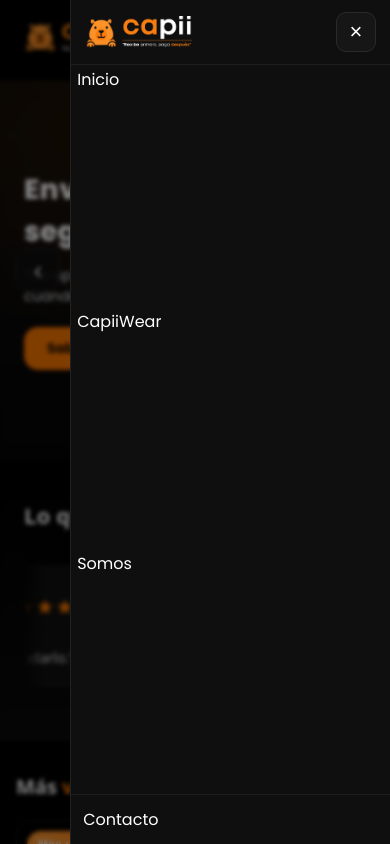
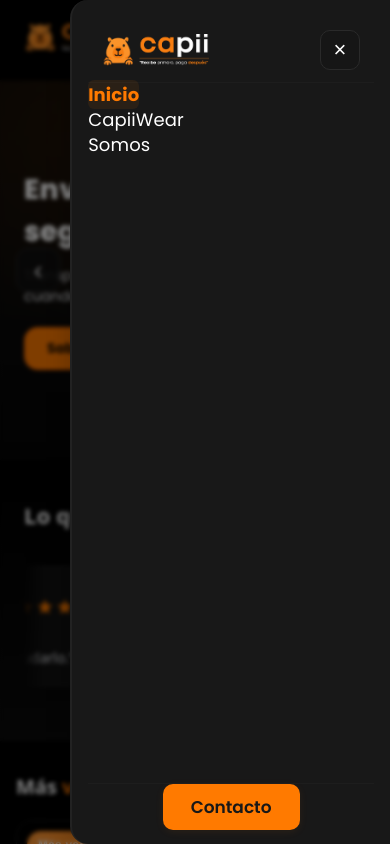
Before and after one commit to Mariosal-creator/capii, a Next.js app: page / in a window 390 px wide. Both pictures are taken after a click on the button 353 px from the left and 40 px from the top of the page. Shown: the top 844 px of the page. Built offline with nearby package versions, Linux system fonts and the light colour scheme.

Commit message:
Capii completado hasta el momento

```diff
--- a/app/globals.css
+++ b/app/globals.css
@@ -99,6 +99,101 @@ a { color: inherit; text-decoration: none; }
 
 
 /* ======= MENÚ HAMBURGUESA (móvil) ======= */
+@media (max-width: 768px) {
+  .mnav-panel {
+    background: #181818 !important;
+    border-radius: 18px 0 0 18px !important;
+    box-shadow: -4px 0 24px rgba(0,0,0,0.18) !important;
+    padding: 18px 16px 14px 16px !important;
+    animation: mnavFadeIn .28s cubic-bezier(.2,.8,.2,1);
+    min-width: 220px;
+    max-width: 92vw;
+    border-left: 2px solid #222 !important;
+  }
+  @keyframes mnavFadeIn {
+    from { opacity: 0; transform: translateX(40px); }
+    to { opacity: 1; transform: translateX(0); }
+  }
+  .mnav-list {
+    background: transparent !important;
+    border-radius: 12px !important;
+    box-shadow: none !important;
+    padding: 0 !important;
+    margin: 0 !important;
+    gap: 200px !important;
+  }
+  .mnav-link {
+    font-size: 18px !important;
+    padding: 0 !important;
+    margin: 0 !important;
+    line-height: 1.1 !important;
+    border-bottom: 1px solid rgba(255,255,255,0.08) !important;
+    color: #fff !important;
+    border-radius: 6px !important;
+    transition: background .18s, color .18s;
+    font-weight: 500 !important;
+    letter-spacing: .1px;
+  }
+  .mnav-link:last-child {
+    border-bottom: none !important;
+  }
+  .mnav-link.active {
+    color: var(--orange) !important;
+    background: rgba(255,122,0,0.08) !important;
+    font-weight: 700 !important;
+  }
+  .mnav-link:hover {
+    background: #232323 !important;
+    color: var(--orange) !important;
+  }
+  .mnav-cta {
+    margin-top: 6px !important;
+    padding: 10px 0 0 0 !important;
+    text-align: center !important;
+  }
+  .mnav-btn {
+    display: inline-block !important;
+    font-size: 17px !important;
+    font-weight: 600 !important;
+    border-radius: 10px !important;
+    background: var(--orange) !important;
+    color: #181818 !important;
+    padding: 10px 28px !important;
+    box-shadow: 0 2px 8px rgba(255,122,0,0.08) !important;
+    border: none !important;
+    transition: filter .15s, transform .08s;
+  }
+  .mnav-btn:hover {
+    filter: brightness(1.08);
+    transform: translateY(1px);
+  }
+}
+/* Compacta el menú móvil: reduce separación vertical entre palabras */
+@media (max-width: 768px) {
+  .mnav-cta {
+    margin-top: 2px !important;
+    padding-top: 0 !important;
+  }
+}
+@media (max-width: 768px) {
+  .mnav-list {
+    display: flex !important;
+    flex-direction: column !important;
+    gap: 0 !important;
+    padding: 0 !important;
+    margin: 0 !important;
+  }
+  .mnav-link {
+    font-size: 18px !important;
+    padding: 2px 0 !important;
+    margin: 0 !important;
+    line-height: 1 !important;
+    border-bottom: none !important;
+    min-height: 0 !important;
+    height: auto !important;
+    box-sizing: border-box !important;
+  }
+}
 
 /* Botón hamburguesa: oculto en desktop */
 .hdr-burger{display:none;align-items:center;justify-content:center;width:44px;height:44px;border-radius:10px;border:1px solid #2a2a2a;background:#0f0f0f;color:#fff;cursor:pointer}
@@ -120,7 +215,53 @@ a { color: inherit; text-decoration: none; }
 
 /* Links del drawer */
 .drawer-nav{display:flex;flex-direction:column;margin-top:8px}
-.drawer-link{font-size:22px;padding:12px 0;border-bottom:1px solid rgba(255,255,255,.08)}
+@media (max-width: 640px) {
+  .drawer-nav {
+    margin-top: 0 !important;
+    gap: 0 !important;
+    display: flex !important;
+    flex-direction: column !important;
+    align-items: flex-start !important;
+    justify-content: flex-start !important;
+  }
+  .drawer-link {
+    padding: 0 !important;
+    font-size: 17px !important;
+    border-bottom: none !important;
+    line-height: 1 !important;
+    margin: 0 !important;
+    min-height: 0 !important;
+    height: auto !important;
+    box-sizing: border-box !important;
+  }
+}
+.drawer-link{font-size:22px;padding:7px 0;border-bottom:1px solid rgba(255,255,255,.08)}
+@media (max-width: 640px) {
+  .drawer-link {
+    padding: 0 !important;
+    font-size: 18px !important;
+    border-bottom: none !important;
+    line-height: 1 !important;
+    margin: 0 !important;
+  }
+  .drawer-nav {
+    gap: 0 !important;
+  }
+}
+@media (max-width: 640px) {
+  .drawer-link {
+    padding: 3px 0 !important;
+    font-size: 20px !important;
+  }
+  .drawer-nav {
+    gap: 0 !important;
+  }
+}
+@media (max-width: 640px) {
+  .drawer-nav {
+    gap: 2px !important;
+  }
+}
 .drawer-cta{display:inline-block;margin-top:14px;text-align:center;padding:12px 18px;font-size:20px;font-weight:600;border-radius:12px;background:var(--orange);color:rgba(0,0,0,.9);border:1px solid rgba(234,88,12,.6);box-shadow:0 2px 0 rgba(0,0,0,.35)}
 
 /* Breakpoint: en móviles escondemos el nav y CTA de la derecha, mostramos hamburguesa */
--- a/components/BestSellers.tsx
+++ b/components/BestSellers.tsx
@@ -3,7 +3,7 @@
 import Image from "next/image";
 import { useEffect, useMemo, useRef, useState } from "react";
 
-const WHATSAPP_LINK =
+export const WHATSAPP_LINK =
   "https://wa.me/593982048240?text=Quiero%20m%C3%A1s%20informaci%C3%B3n%20sobre%20sus%20productos!!";
 
 type Item = {
--- a/components/BrandIntro.tsx
+++ b/components/BrandIntro.tsx
@@ -7,13 +7,13 @@ export default function BrandIntro() {
         <div className="container">
           <h1 className="brand-title">Somos Capii</h1>
 
-          <p className="brand-text">
+          <p className="brand-text brand-white">
             <strong>Capii</strong> es una tienda en línea que nace con la idea de
             hacer más fácil tu día a día, reuniendo en un solo espacio productos
             variados y accesibles para todos.
           </p>
 
-          <p className="brand-text">
+          <p className="brand-text brand-white">
             El nombre <strong>Capii</strong> representa confianza, cercanía y
             versatilidad. Nuestra esencia es ser una marca que conecta contigo,
             ofreciéndote desde lo esencial hasta lo inesperado.
--- a/components/Header.tsx
+++ b/components/Header.tsx
@@ -1,6 +1,8 @@
 "use client";
 
 import Link from "next/link";
+// ...existing code...
+import { WHATSAPP_LINK } from "./BestSellers";
 import Image from "next/image";
 import { usePathname } from "next/navigation";
 import { useEffect, useState } from "react";
@@ -56,7 +58,7 @@ export default function Header() {
 
         {/* DERECHA: botón Contacto (solo desktop) */}
         <div className="hdr-right">
-          <Link href="#contacto">
+          <Link href={WHATSAPP_LINK} target="_blank" rel="noopener">
             <span className="hdr-btn">Contacto</span>
           </Link>
         </div>
@@ -108,7 +110,7 @@ export default function Header() {
 
           {/* CTA Contacto SOLO dentro del menú móvil */}
           <div className="mnav-cta">
-              <Link href="#contacto" className="mnav-btn mnav-btn-orange">Contacto</Link>
+              <Link href={WHATSAPP_LINK} target="_blank" rel="noopener" className="mnav-btn mnav-btn-orange">Contacto</Link>
           </div>
         </nav>
       </div>
```
